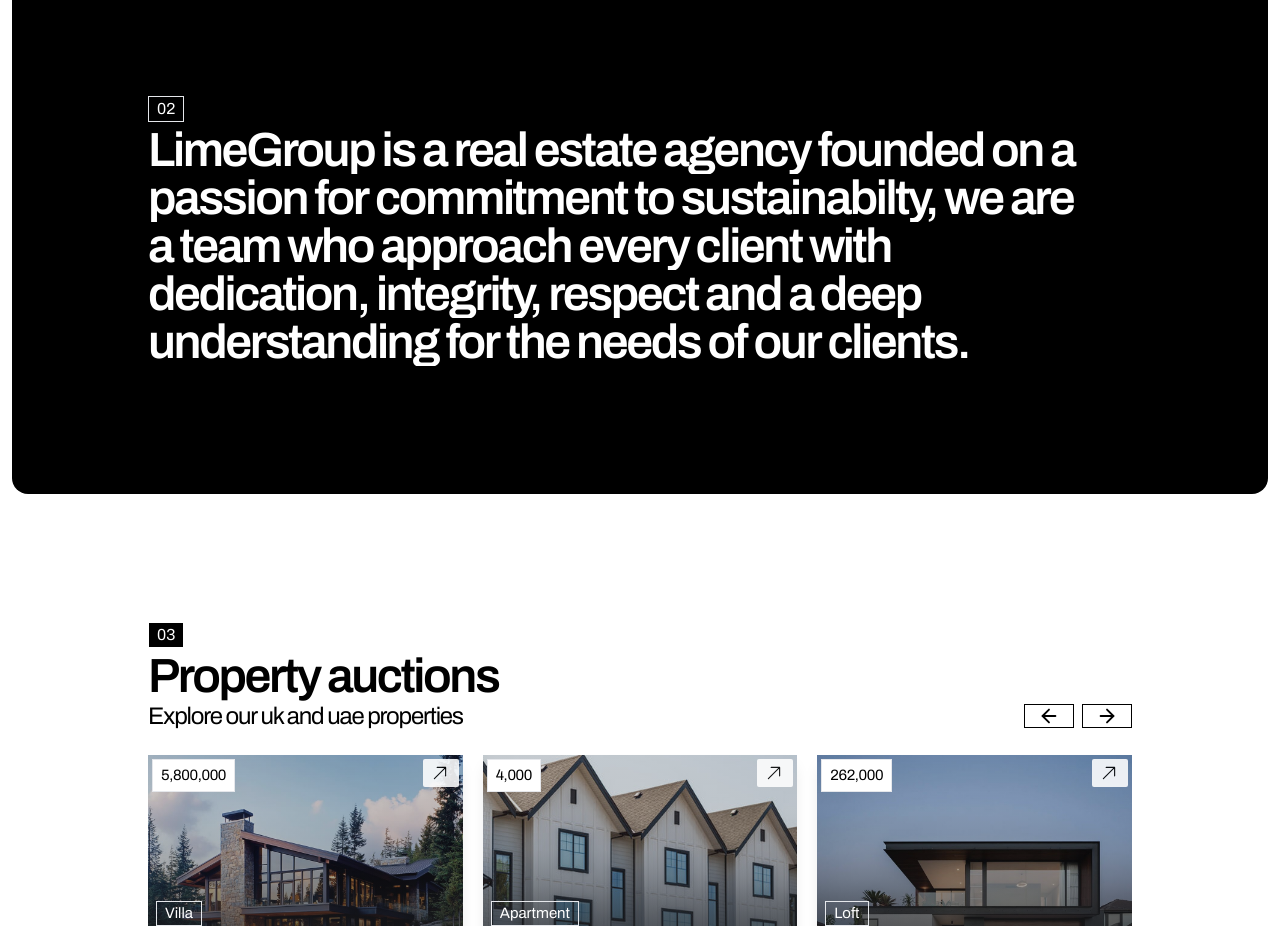
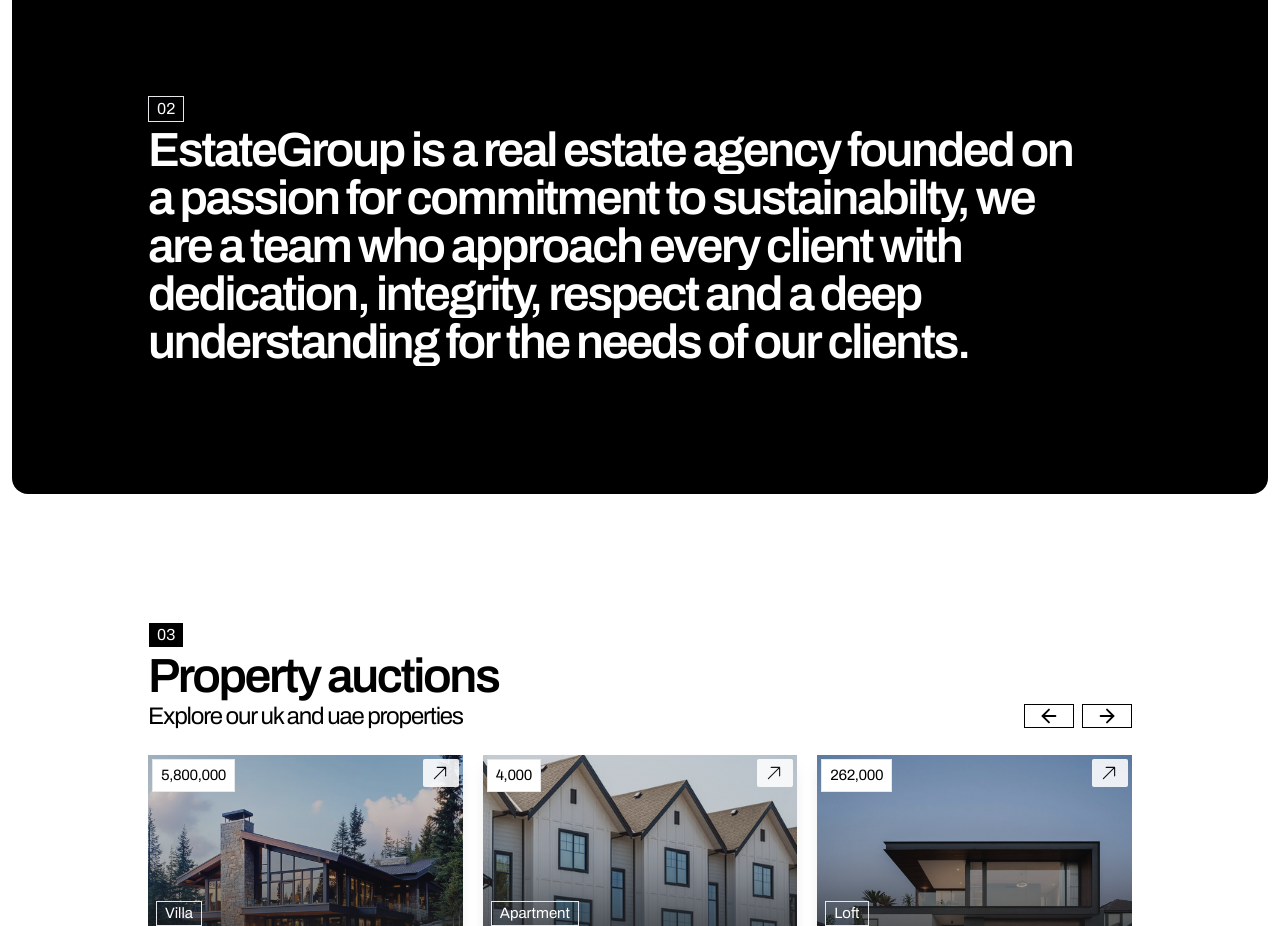
Before and after one commit to Joseph-GitStash/limegrptemplate, a Next.js app: page / in a window 1280 px wide. Shown: the part 880-1806 px from the top of the page. Built offline with nearby package versions, Linux system fonts and the light colour scheme.

Commit message:
About text changes

```diff
--- a/components/NewHome/AboutSection.tsx
+++ b/components/NewHome/AboutSection.tsx
@@ -24,7 +24,7 @@
         <div className="border mb-1 px-2 max-w-fit text-white">02</div>
 
         <h2 className='text-white font-semibold tracking-tighter text-3xl md:text-5xl ' ref={scope} >
-          LimeGroup is a real estate agency founded on a passion for commitment to sustainabilty, we are a team who approach every client with dedication, integrity, respect and a deep understanding for the needs of our clients.
+          EstateGroup is a real estate agency founded on a passion for commitment to sustainabilty, we are a team who approach every client with dedication, integrity, respect and a deep understanding for the needs of our clients.
         </h2>
 
       </div>
```
